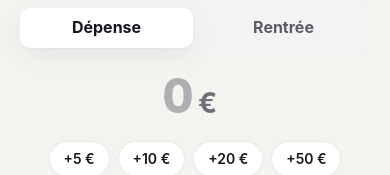
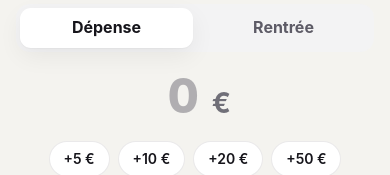
Before and after one commit to abasse-ali/claw-projet, a React (Vite) app: page / in a window 390 px wide. Both pictures are taken after a click on the button "Ajouter une opération". Shown: the part 241-416 px from the top of the page. Built offline with nearby package versions, Linux system fonts and the light colour scheme.

Commit message:
Volet d'ajout : montant centré, date à sa place sur iPhone
Le montant et son € sont centrés ensemble (le nombre prend sa largeur), et le champ
de date perd l'allure native de Safari, qui le faisait déborder à droite et descendre
sous le libellé.

```diff
--- a/src/kit/app-kit.css
+++ b/src/kit/app-kit.css
@@ -285,6 +285,11 @@
   transition: border-color 0.15s, box-shadow 0.15s;
 }
 .field textarea { min-height: 96px; padding: 12px 14px; resize: vertical; }
+/* Une date ou une heure sans l'allure native d'iPhone, qui la dessine plus large que sa colonne
+   et plus bas que le champ voisin. */
+.input:is([type="date"], [type="time"], [type="datetime-local"], [type="month"]),
+.field input:is([type="date"], [type="time"], [type="datetime-local"], [type="month"]) { -webkit-appearance: none; appearance: none; display: block; text-align: left; }
+.input::-webkit-date-and-time-value, .field input::-webkit-date-and-time-value { min-height: 1.5em; margin: 0; text-align: left; }
 .field select { appearance: none; padding-right: 40px; background-image: linear-gradient(45deg, transparent 50%, var(--muted) 50%), linear-gradient(135deg, var(--muted) 50%, transparent 50%); background-position: calc(100% - 20px) 21px, calc(100% - 15px) 21px; background-size: 5px 5px; background-repeat: no-repeat; }
 .input::placeholder, .field input::placeholder, .field textarea::placeholder { color: var(--faint); opacity: 1; }
 .input:focus, .money:focus-within, .field input:focus, .field select:focus, .field textarea:focus { outline: none; border-color: var(--accent); box-shadow: 0 0 0 3px var(--accent-soft); }
@@ -350,10 +355,10 @@ dialog.sheet[open], dialog.modal[open] { animation: kit-pop 0.22s ease-out; }
 .sheet__title, .modal__title { font: 700 1.25rem/1.25 var(--font-display); letter-spacing: -0.02em; }
 .modal__body > p { color: var(--muted); }
 .sheet__amount { display: flex; align-items: baseline; justify-content: center; gap: 6px; padding: 4px 0; }
-.sheet__amount input { flex: 1; width: 100%; min-width: 0; padding: 0; border: 0; background: none; color: var(--ink); font: 800 3rem/1.1 var(--font-display); letter-spacing: -0.03em; text-align: right; font-variant-numeric: tabular-nums; }
+.sheet__amount input { flex: none; width: 2ch; max-width: calc(100% - 3rem); min-width: 1ch; padding: 0; border: 0; background: none; color: var(--ink); font: 800 3rem/1.1 var(--font-display); letter-spacing: -0.03em; text-align: center; font-variant-numeric: tabular-nums; }
 .sheet__amount input:focus { outline: none; }
 .sheet__amount input::placeholder { color: color-mix(in srgb, var(--muted) 45%, transparent); }
-.sheet__amount > span { flex: 1; color: var(--faint); font-size: 1.75rem; font-weight: 700; }
+.sheet__amount > span { flex: none; color: var(--faint); font-size: 1.75rem; font-weight: 700; }
 .sheet__error { display: none; margin-top: -6px; color: var(--error); font-size: 0.8125rem; text-align: center; }
 .sheet__amount.is-invalid + .sheet__error { display: block; }
 .sheet__quick { display: flex; flex-wrap: wrap; justify-content: center; gap: 8px; }
--- a/src/kit/sheet.tsx
+++ b/src/kit/sheet.tsx
@@ -193,6 +193,7 @@ export function EntrySheet({ categories, kinds = { out: "Dépense", in: "Rentré
             autoComplete="off"
             placeholder="0"
             value={amount}
+            style={{ width: `${Math.max(1, amount.length) + 0.4}ch` }}
             aria-invalid={invalid}
             onChange={(event) => {
               setAmount(event.target.value);
```
Also changed, not shown: 4 other files (tests, documents, lock files or other folders).
